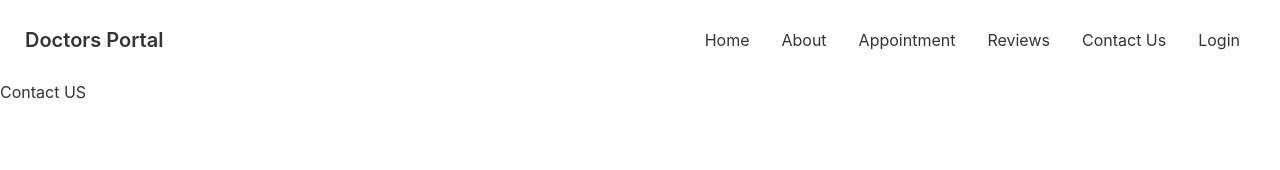
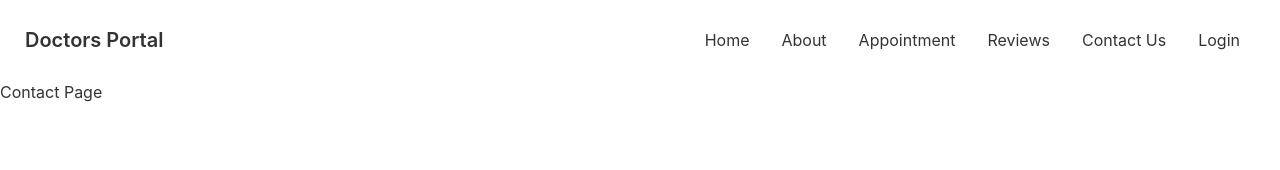
Before and after one commit to KaziSharifulIslam/doctors-portal, a React (Create React App) app: page /contact-us in a window 1280 px wide. Shown: the top 170 px of the page. Built offline with nearby package versions, Linux system fonts and the light colour scheme; no server answers.

Commit message:
contact updated

```diff
--- a/src/pages/contact/Contact.js
+++ b/src/pages/contact/Contact.js
@@ -3,7 +3,7 @@ import React from 'react';
 const Contact = () => {
     return (
         <div>
-            <h3>Contact US</h3>
+            <h3>Contact Page</h3>
         </div>
     );
 };
```
